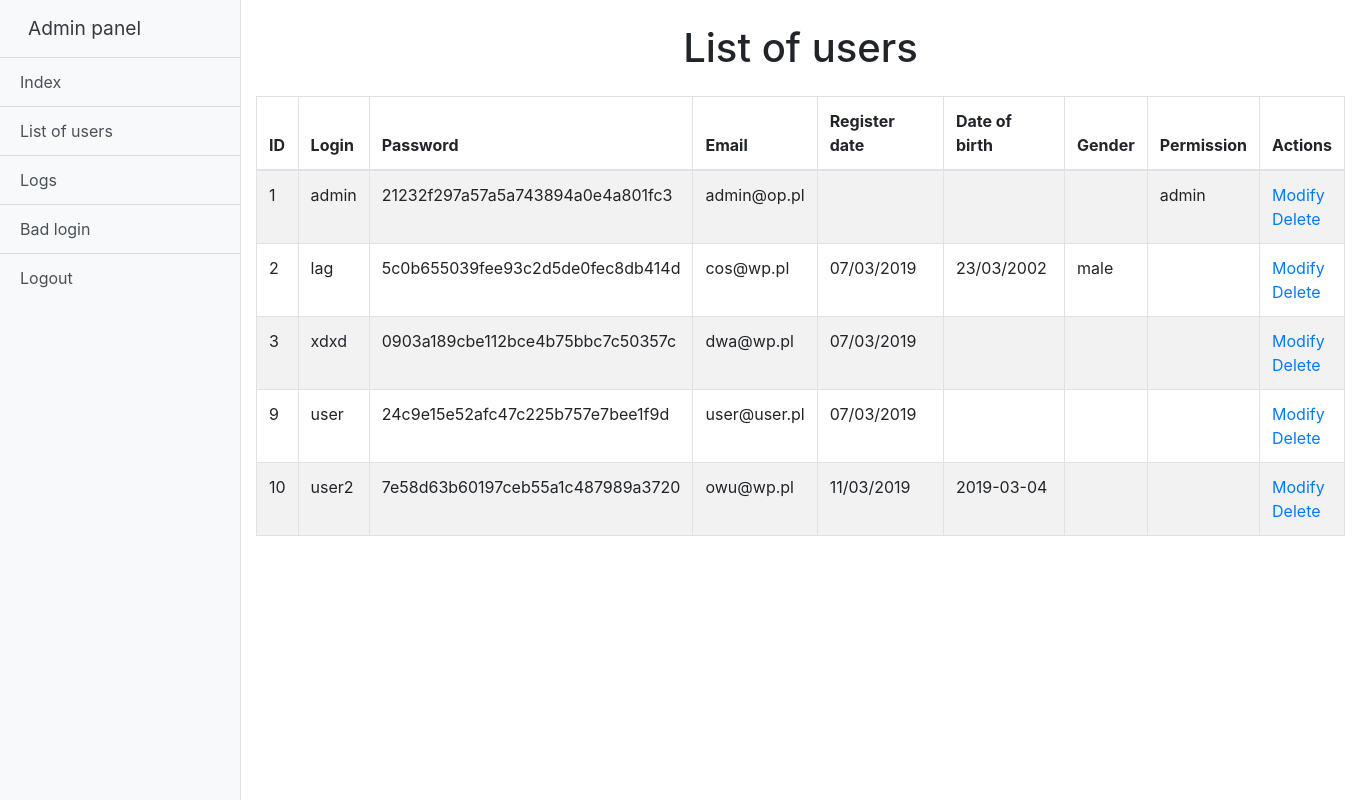
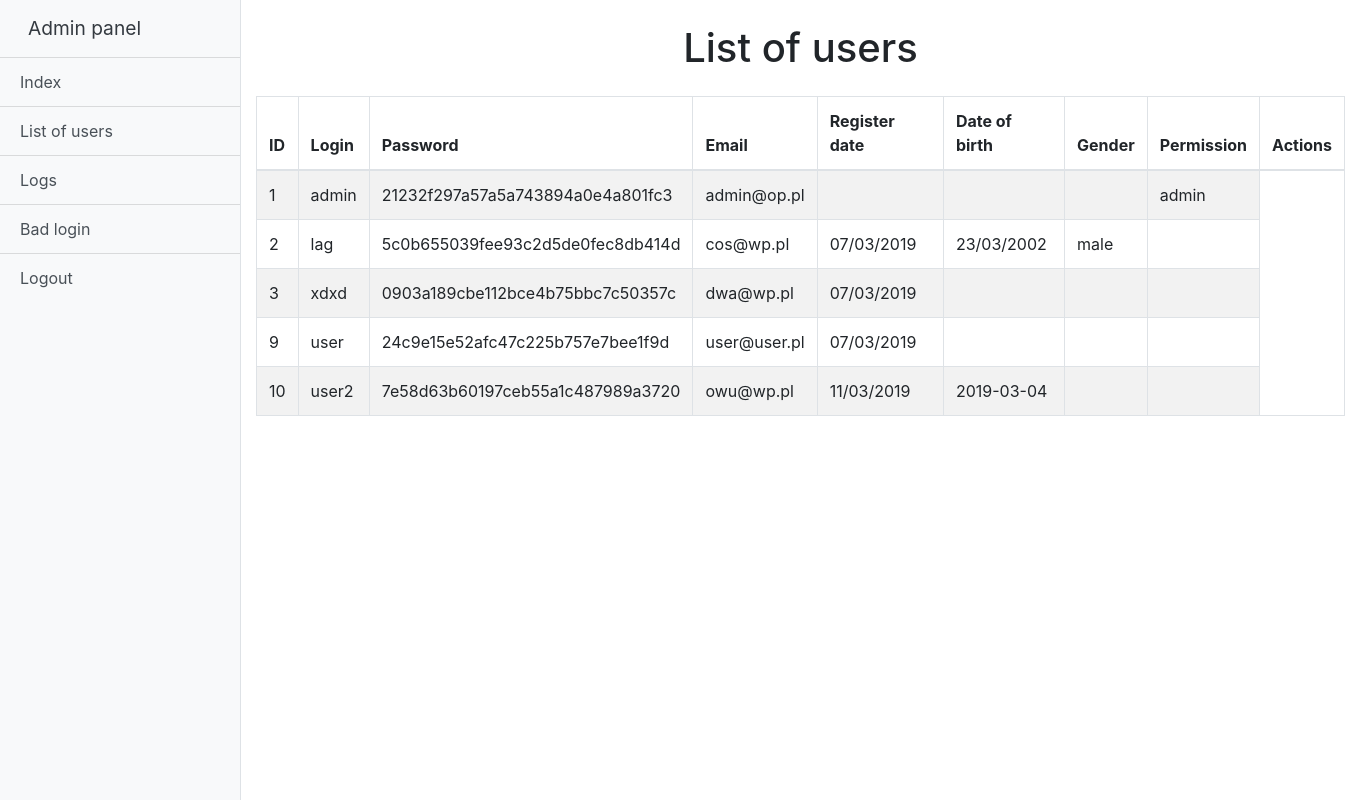
Before and after one commit to klimek00/JSCI, a PHP site: page /adminPanel.php?action=users in a window 1360 px wide. Run offline with PHP 8.4, Linux system fonts and the light colour scheme; the visitor is signed in with stand-in values (Sample User, id 1); data comes from the database, SQL or seed files in the repository.

Commit message:
Update usersList.php

```diff
--- a/pai-projekt/usersList.php
+++ b/pai-projekt/usersList.php
@@ -52,7 +52,7 @@
               echo "<td>".$value["dateOfBirth"]."</td>";
               echo "<td>".$value["gender"]."</td>";
               echo "<td>".$value["perm"]."</td>";
-              echo "<td><a href='modUser.php?id=".$value["ID"]."'>Modify</a> <br> <a href='delUser.php?id=".$value["ID"]."'>Delete</a></td>";
+              // echo "<td><a href='modUser.php?id=".$value["ID"]."'>Modify</a> <br> <a href='delUser.php?id=".$value["ID"]."'>Delete</a></td>";
               echo "</tr>";
             }
           }
```
